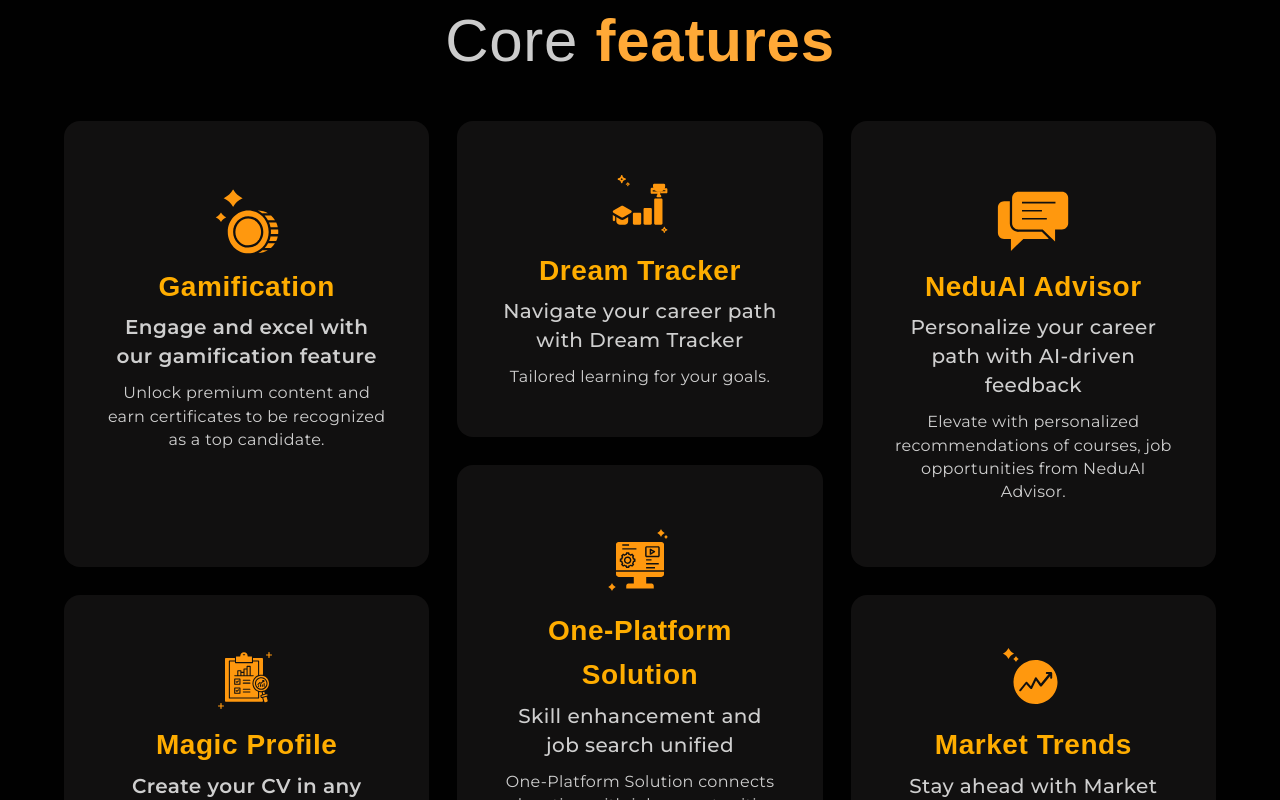
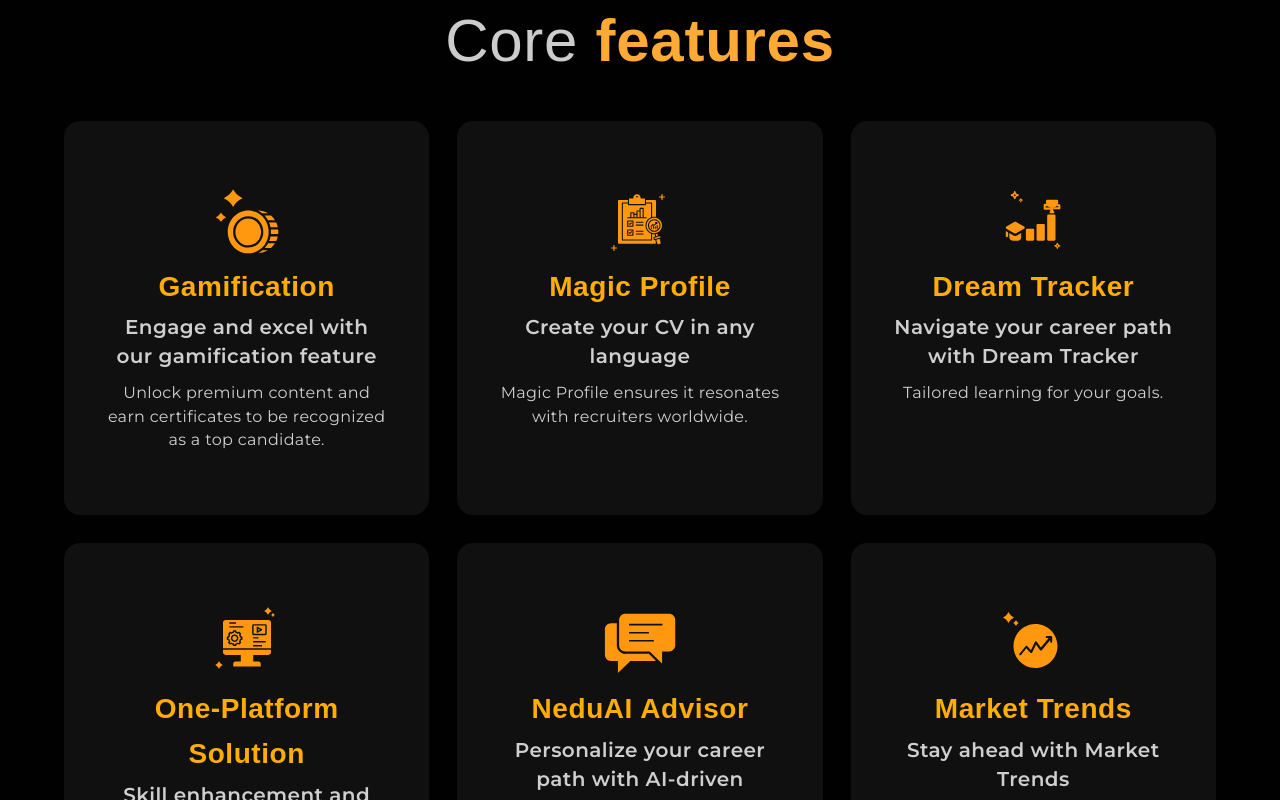
Before and after one commit to Asraful-code235/nedu-ai, a Next.js app: page / in a window 1280 px wide. Shown: the part 4720-5520 px from the top of the page. Built offline with nearby package versions, Linux system fonts and the light colour scheme; a web font is replaced by a local one.

Commit message:
Design fixes

```diff
--- a/components/start/GridItems.jsx
+++ b/components/start/GridItems.jsx
@@ -96,9 +96,9 @@ export default function GridItems() {
         <motion.ul
           animate={animateCard}
           transition={{ duration: 0.5, delayChildren: 0.5 }}
-          className="flex flex-col gap-4 lg:gap-7"
+          className="grid grid-cols-3 gap-4 lg:gap-7"
         >
-          {firstContainer.slice(0, 2).map((item, key) => (
+          {firstContainer.map((item, key) => (
             <motion.li
               key={key}
               initial={{
@@ -109,11 +109,7 @@ export default function GridItems() {
               }}
               viewport={{ once: true }}
               transition={{ duration: 0.3, delay: 0.08 * key }}
-              className={`${
-                key === 1
-                  ? "xl:px-[42px] xl:py-[48px] lg:px-6 lg:py-9 px-[32px] py-[38px] h-fit"
-                  : "xl:px-[42px] xl:py-[64px] lg:px-6 lg:py-11 px-[32px] py-[54px] h-full"
-              } flex hover:bg-opacity-80 max-w-full p-4 lg:p-0 lg:max-w-[419px] transition-colors duration-300  bg-[#111010] rounded-2xl items-center justify-start flex-col gap-1`}
+              className={` flex xl:px-[42px] xl:py-[64px] lg:px-6 lg:py-11 px-[32px] py-[54px] h-full hover:bg-opacity-80 max-w-full p-4 lg:p-0 lg:max-w-[419px] transition-colors duration-300  bg-[#111010] rounded-2xl items-center justify-start flex-col gap-1`}
             >
               <div className="flex flex-col gap-2 items-center justify-center">
                 <Image
@@ -138,7 +134,7 @@ export default function GridItems() {
             </motion.li>
           ))}
         </motion.ul>
-        <motion.ul
+        {/* <motion.ul
           animate={animateCard}
           transition={{ duration: 0.5, delayChildren: 0.5 }}
           className="flex flex-col gap-4 lg:gap-7"
@@ -227,7 +223,7 @@ export default function GridItems() {
               </div>
             </motion.li>
           ))}
-        </motion.ul>
+        </motion.ul> */}
       </div>
       <div className=" mx-auto h-full md:hidden flex flex-col items-center gap-5 justify-center">
         <motion.ul
```
